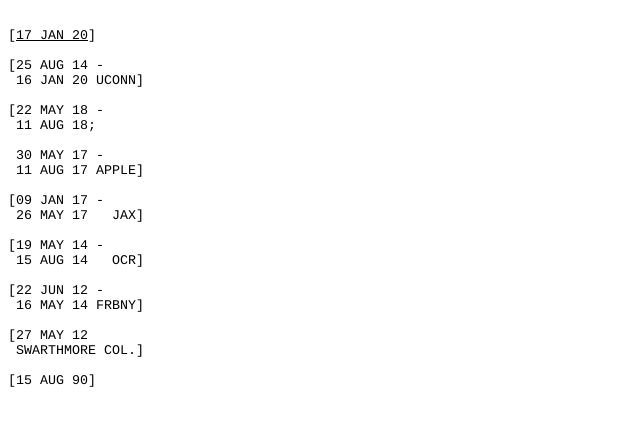
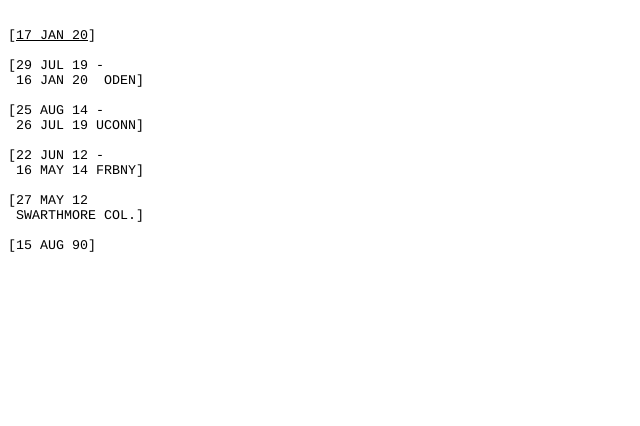
Before and after one commit to mhlinder/web, a PHP site: page /resume in a window 1280 px wide. Shown: the top 426 px of the page, without its empty margins (0-640 px from the left). Run offline with PHP 8.4, Linux system fonts and the light colour scheme.

Commit message:
updated for oden

```diff
--- a/resume.php
+++ b/resume.php
@@ -14,9 +14,17 @@
             <br />
             <br />
 
+            [29 JUL 19 -<br />
+            &nbsp;<?php echo strtoupper(date('d M y')); ?>&nbsp;&nbsp;ODEN]
+
+
+            <br />
+            <br />
+
             [25 AUG 14 -<br />
-            &nbsp;<?php echo strtoupper(date('d M y')); ?>&nbsp;UCONN]
+            &nbsp;26 JUL 19&nbsp;UCONN]
 
+<!--
             <br />
             <br />
 
@@ -39,6 +47,7 @@
             [19 MAY 14 -
             <br />
             &nbsp;15 AUG 14&nbsp;&nbsp;&nbsp;OCR]
+-->
 
             <br />
             <br />
```
